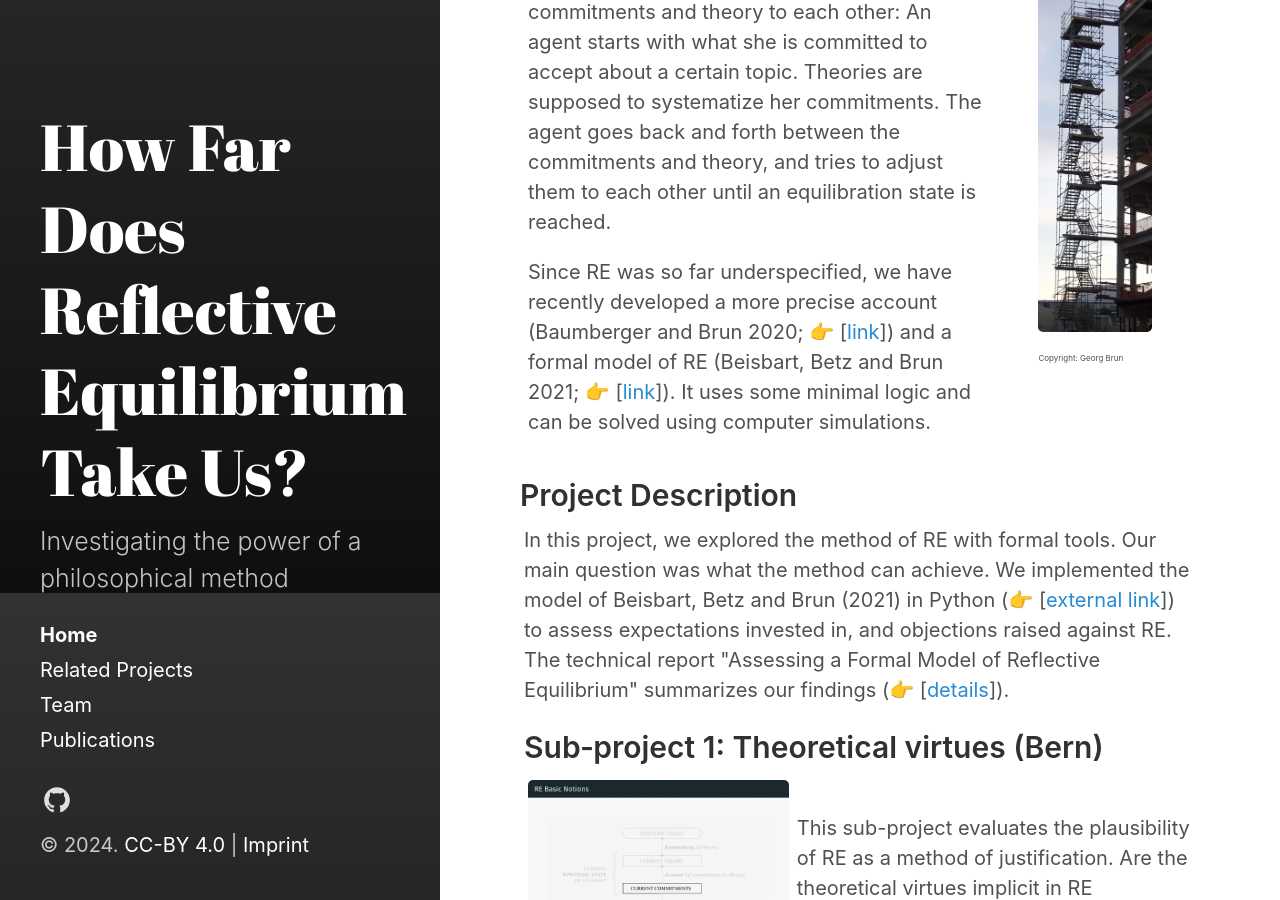
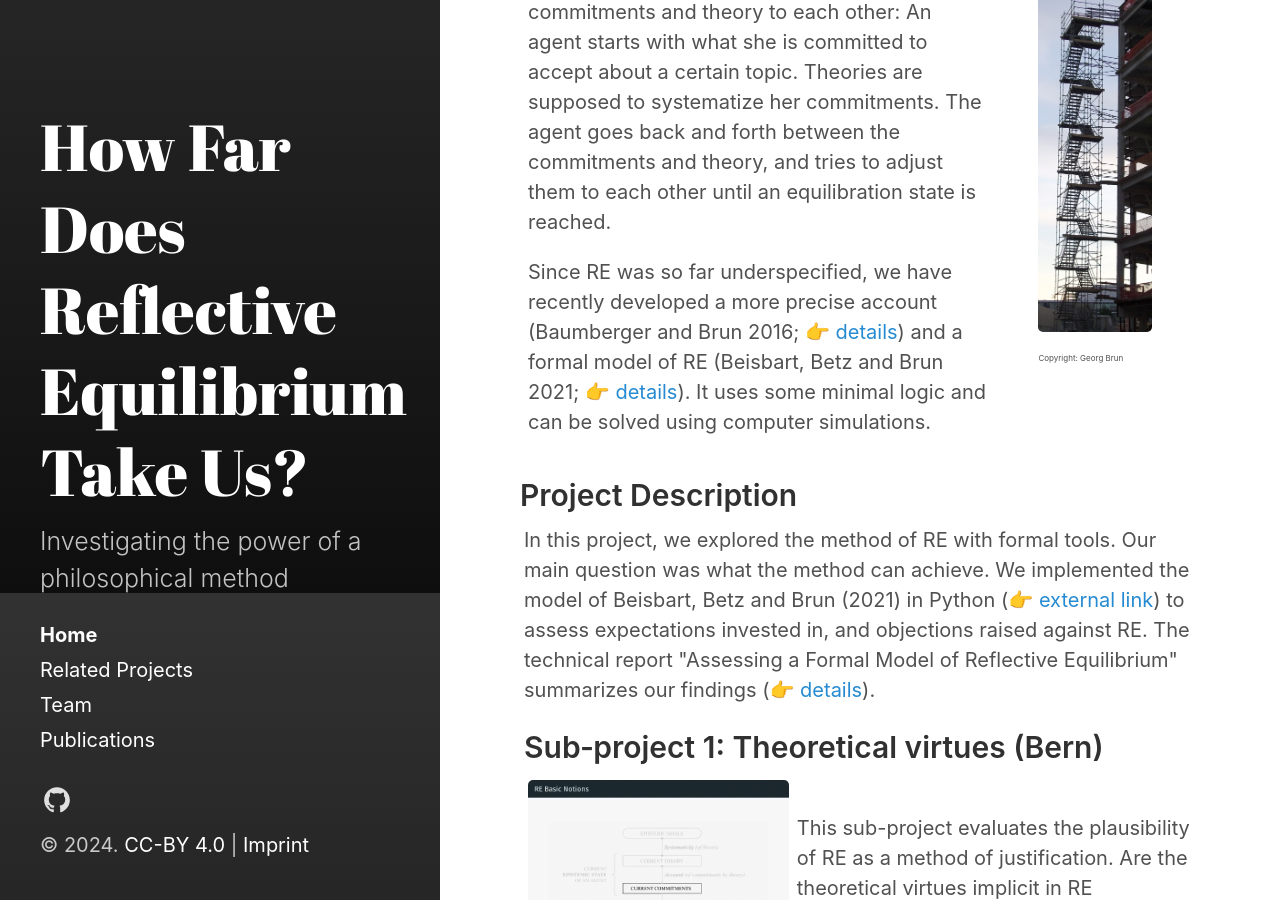
Before and after one commit to re-models/re-models.github.io, a Jekyll site: the page built from index.html, in a window 1280 px wide and 900 px high, scrolled down 307 px. Built offline with Jekyll 4.4.1, drawn with Linux system fonts in a browser that asks for light colours.

Commit message:
Updating link in main page.

```diff
--- a/index.html
+++ b/index.html
@@ -13,7 +13,7 @@ title: The Method of Reflective Equilibrium
     The basic idea of RE is the mutual adjustment of commitments and theory to each other: An agent starts with what she is committed to accept about a certain topic. Theories are supposed to systematize her commitments. The agent goes back and forth between the commitments and theory, and tries to adjust them to each other until an equilibration state is reached.
     </p>
     <p>
-    Since RE was so far underspecified, we have recently developed a more precise account (Baumberger and Brun 2020; 👉 [<a href="{{ '/publications.html#baumberger_reflective_2020' | relative_url }}">link</a>]) and a formal model of RE (Beisbart, Betz and Brun 2021; 👉 [<a href="{{ '/publications.html#bbb_2021' | relative_url }}">link</a>]). It uses some minimal logic and can be solved using computer simulations.
+    Since RE was so far underspecified, we have recently developed a more precise account (Baumberger and Brun 2016; 👉 <a href="{{ '/publications.html#baumberger_dim_2016' | relative_url }}">details</a>) and a formal model of RE (Beisbart, Betz and Brun 2021; 👉 <a href="{{ '/publications.html#bbb_2021' | relative_url }}">details</a>). It uses some minimal logic and can be solved using computer simulations.
     </p>
   </div>
 
@@ -31,7 +31,7 @@ title: The Method of Reflective Equilibrium
 <h2>Project Description</h2>
 <div class="row">
 <div style="width:100%;">
-In this project, we explored the method of RE with formal tools. Our main question was what the method can achieve. We implemented the model of Beisbart, Betz and Brun (2021) in Python (👉 [<a href="{{ site.data.re_project.links.rethon_github }}" target="_blank">external link</a>]) to assess expectations invested in, and objections raised against RE. The technical report "Assessing a Formal Model of Reflective Equilibrium" summarizes our findings (👉 [<a href="{{ '/publications.html#freivogel_assessing_2024' | relative_url }}">details</a>]).
+In this project, we explored the method of RE with formal tools. Our main question was what the method can achieve. We implemented the model of Beisbart, Betz and Brun (2021) in Python (👉 <a href="{{ site.data.re_project.links.rethon_github }}" target="_blank">external link</a>) to assess expectations invested in, and objections raised against RE. The technical report "Assessing a Formal Model of Reflective Equilibrium" summarizes our findings (👉 <a href="{{ '/publications.html#freivogel_assessing_2024' | relative_url }}">details</a>).
 </div>
 </div>
 
```
